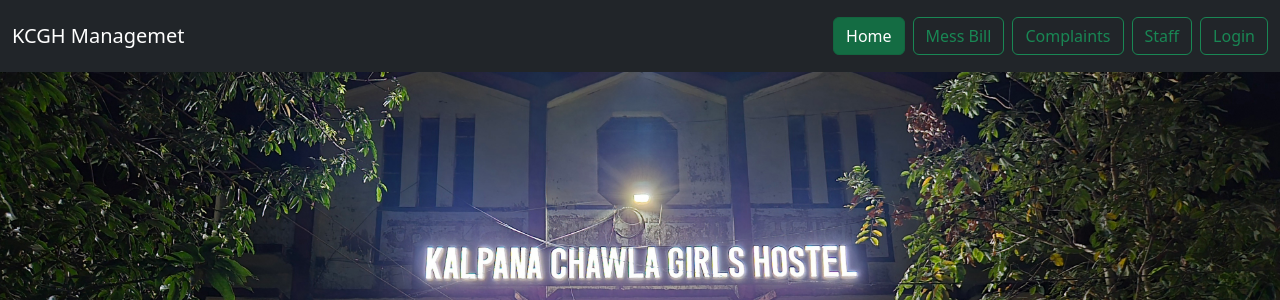
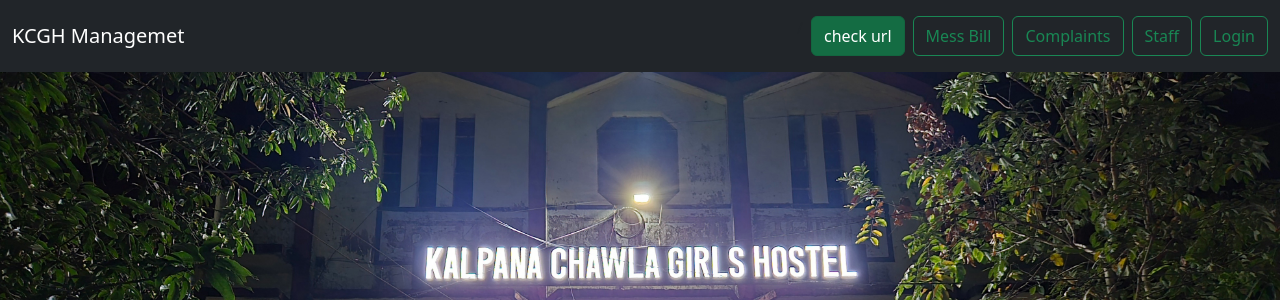
Before and after one commit to urvashitech/kcgh_management, a Django app: page / in a window 1280 px wide. Shown: the top 300 px of the page. Run offline with Django 5.2, Linux system fonts and the light colour scheme.

Commit message:
navbar linked

```diff
--- a/mess/templates/components/navBar.html
+++ b/mess/templates/components/navBar.html
@@ -13,8 +13,8 @@
 
       </ul>
       <div class="d-grid gap-2 d-md-flex justify-content-md-end">
-
-        <button type="button" class="btn btn-success active" data-bs-toggle="button"><a class="nav-link" href="{% url 'home' %}">Home</a></button>
+        <p>{{request.path}}</p>
+        <button type="button" class="btn btn-success active" data-bs-toggle="button"><a class="nav-link" href="{% url 'home' %}">check url</a></button>
 
         <button type="button" class="btn btn-outline-success"><a class="nav-link" href="{% url 'messbill' %}">Mess Bill</a></button>
         <button type="button" class="btn btn-outline-success"><a class="nav-link" href="{% url 'complain' %}">Complaints</a></button>
```
